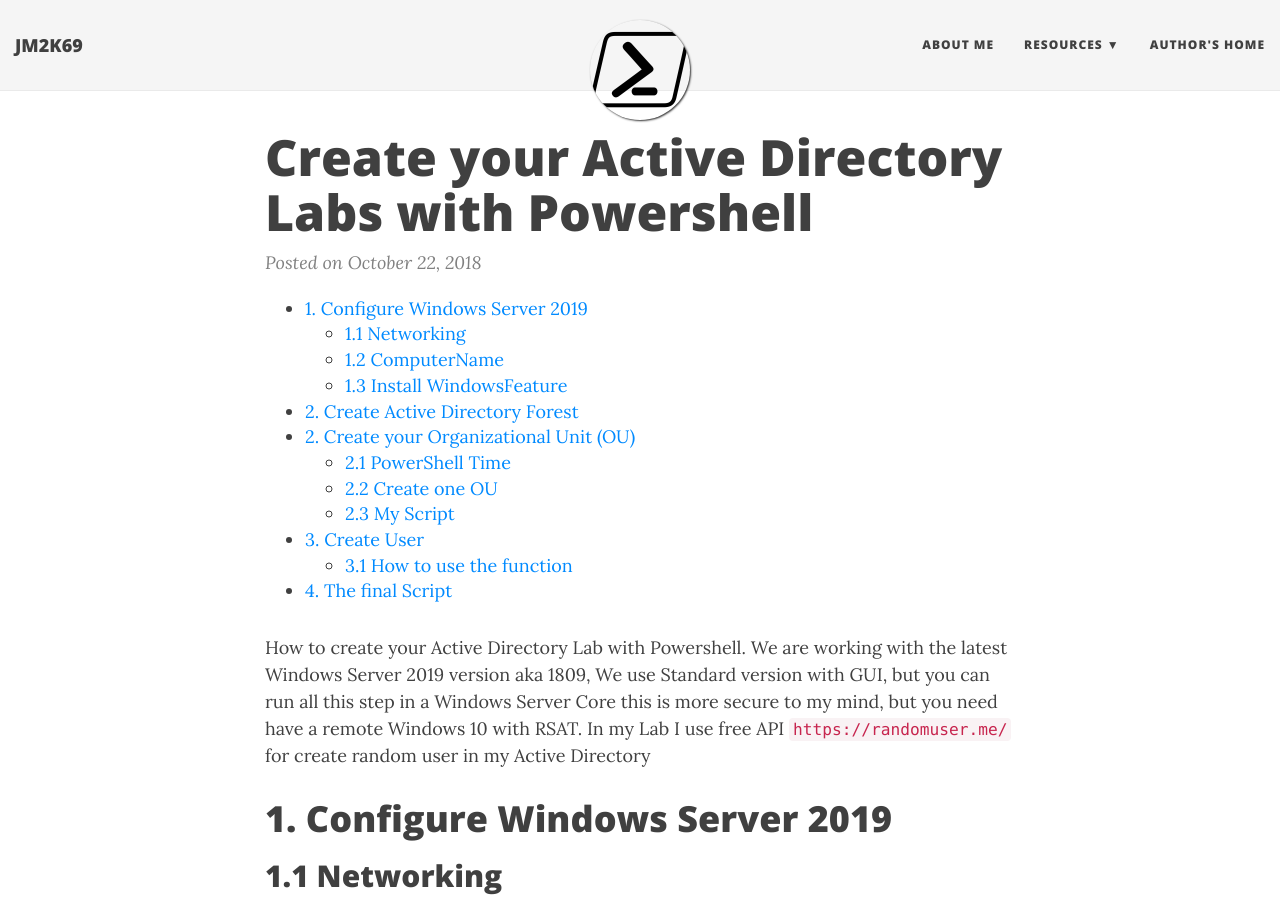
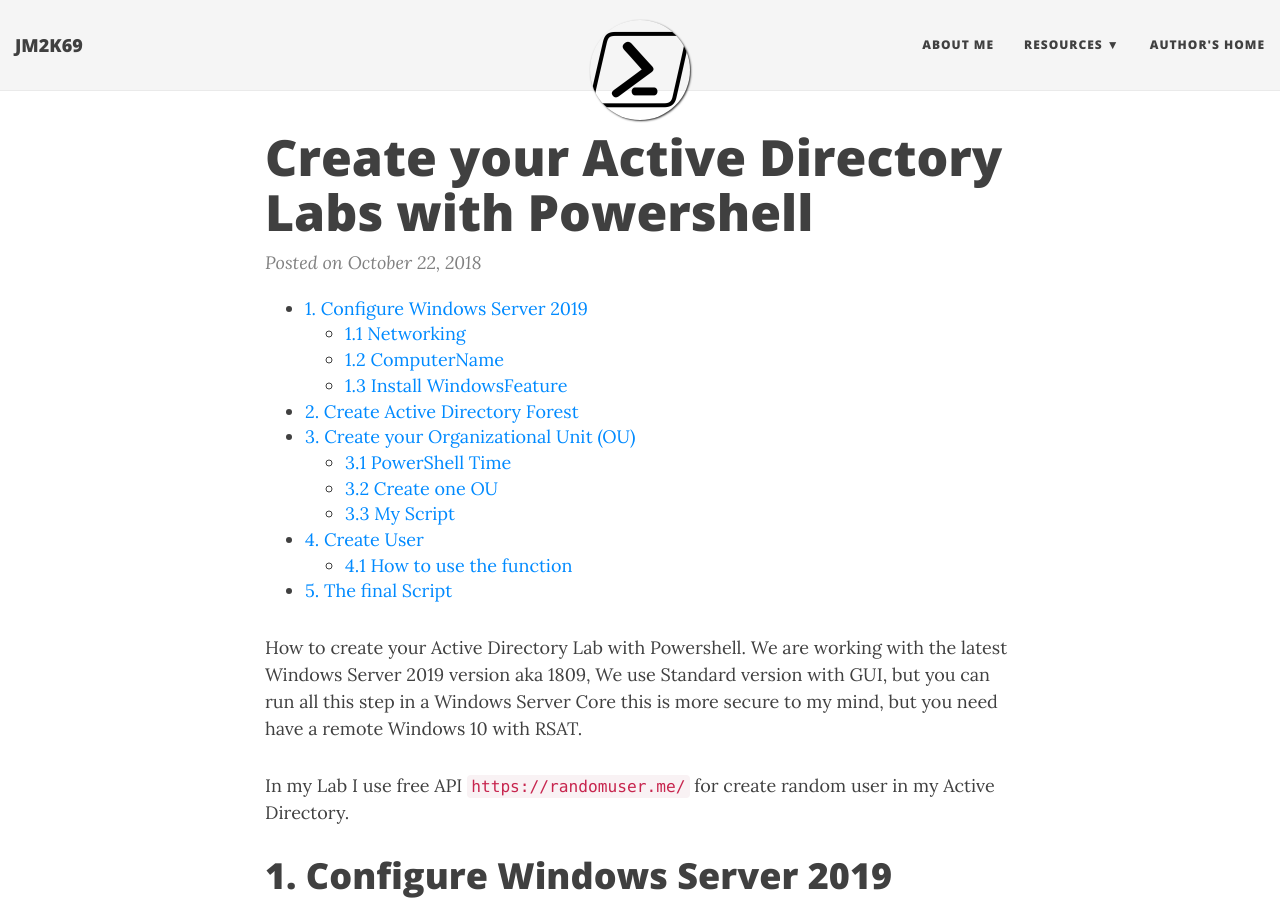
Before and after one commit to JM2K69/JM2K69.github.io, a Jekyll site: the page built from _posts/2018-10-22-Active Directory PowerShell.md, in a window 1280 px wide and 900 px high. Built offline with Jekyll 4.4.1, drawn with Linux system fonts in a browser that asks for light colours; nearby versions of some CDN libraries; some of the changed text lies outside the part shown.

Commit message:
Post ADDS

````diff
--- a/_posts/2018-10-22-Active Directory PowerShell.md
+++ b/_posts/2018-10-22-Active Directory PowerShell.md
@@ -4,11 +4,26 @@
 date: 2018-10-22
 tags: [PowerShell,Lab, Active Directory ]
 ---
+<!-- TOC -->
 
-* TOC
-{:toc}
+- [1.  Configure Windows Server 2019](#1--configure-windows-server-2019)
+    - [1.1 Networking](#11-networking)
+    - [1.2 ComputerName](#12-computername)
+    - [1.3 Install WindowsFeature](#13-install-windowsfeature)
+- [2.  Create Active Directory Forest](#2--create-active-directory-forest)
+- [3.  Create your Organizational Unit (OU)](#3--create-your-organizational-unit-ou)
+    - [3.1 PowerShell Time](#31-powershell-time)
+    - [3.2 Create one OU](#32-create-one-ou)
+    - [3.3 My Script](#33-my-script)
+- [4.  Create User](#4--create-user)
+    - [4.1 How to use the function](#41-how-to-use-the-function)
+- [5. The final Script](#5-the-final-script)
 
-How to create your Active Directory Lab with Powershell. We are working with the latest Windows Server 2019 version aka 1809, We use Standard version with GUI, but you can run all this step in a Windows Server Core this is more secure to my mind, but you need have a remote Windows 10 with RSAT. In my Lab I use free API `https://randomuser.me/` for create random user in my Active Directory
+<!-- /TOC -->
+
+How to create your Active Directory Lab with Powershell. We are working with the latest Windows Server 2019 version aka 1809, We use Standard version with GUI, but you can run all this step in a Windows Server Core this is more secure to my mind, but you need have a remote Windows 10 with RSAT.
+
+ In my Lab I use free API `https://randomuser.me/` for create random user in my Active Directory.
 
 # 1.  Configure Windows Server 2019
 
@@ -157,13 +172,13 @@
 
 Then you computer restart.
 
-# 2.  Create your Organizational Unit (OU)
+# 3.  Create your Organizational Unit (OU)
 
 Now that the domain controller is up and running, you can start creating OUs. they allow to organize the objects of your company (Users, Computers, Printers ...). On these organizational units will be positioned the GPOs.
 
 ![ComputerSection](/img/OU.PNG)
 
-## 2.1 PowerShell Time
+## 3.1 PowerShell Time
 
 At first, the script must be able to work on any ADDS. This code below allows us to retrieve all the information needed to create objects in active directory.
 
@@ -175,16 +190,16 @@
 $Ext = $domain[1]
 ```
 
-## 2.2 Create one OU
+## 3.2 Create one OU
 
 Th powershell Cmdlet for create OU is very simple :
 
 ```powershell
 New-ADOrganizationalUnit -Name Test -Description Test
 ```
-In your Lab Only and not in **Production** you can adn the `-parameter` **-ProtectedFromAccidentalDeletion $false** you can easily remove the OU.
+In your Lab Only and not in **Production** you can add the `-parameter` **-ProtectedFromAccidentalDeletion $false** you can easily remove the OU.
 
-## 2.3 My Script
+## 3.3 My Script
 
 ```powershell
 # Informations
@@ -207,7 +222,7 @@
 
  }
 ```
-# 3.  Create User
+# 4.  Create User
 
 I Create a function to use a free [`API`](https://randomuser.me/).
 
@@ -279,7 +294,7 @@
 }
 ```
 
-## 3.1 How to use the function
+## 4.1 How to use the function
 
 How to :
 
@@ -310,7 +325,8 @@
 }
 
 ```
-# 4. The final Script
+
+# 5. The final Script
 
 All the part combined in one. For The different site I change the `-parameter` **Nationality**.
 In this example I create **20 Employees** and **5 Directors** / **Sites** / **Services**.
````
